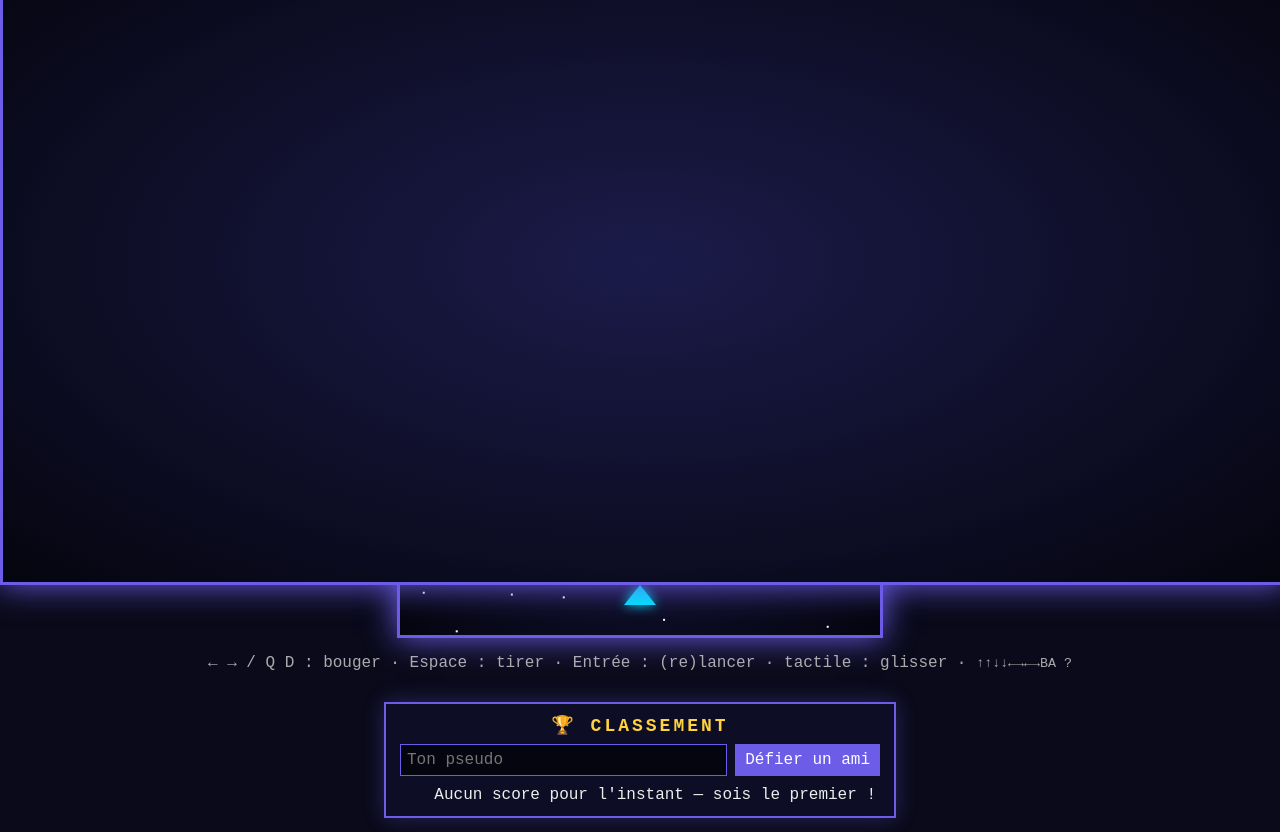
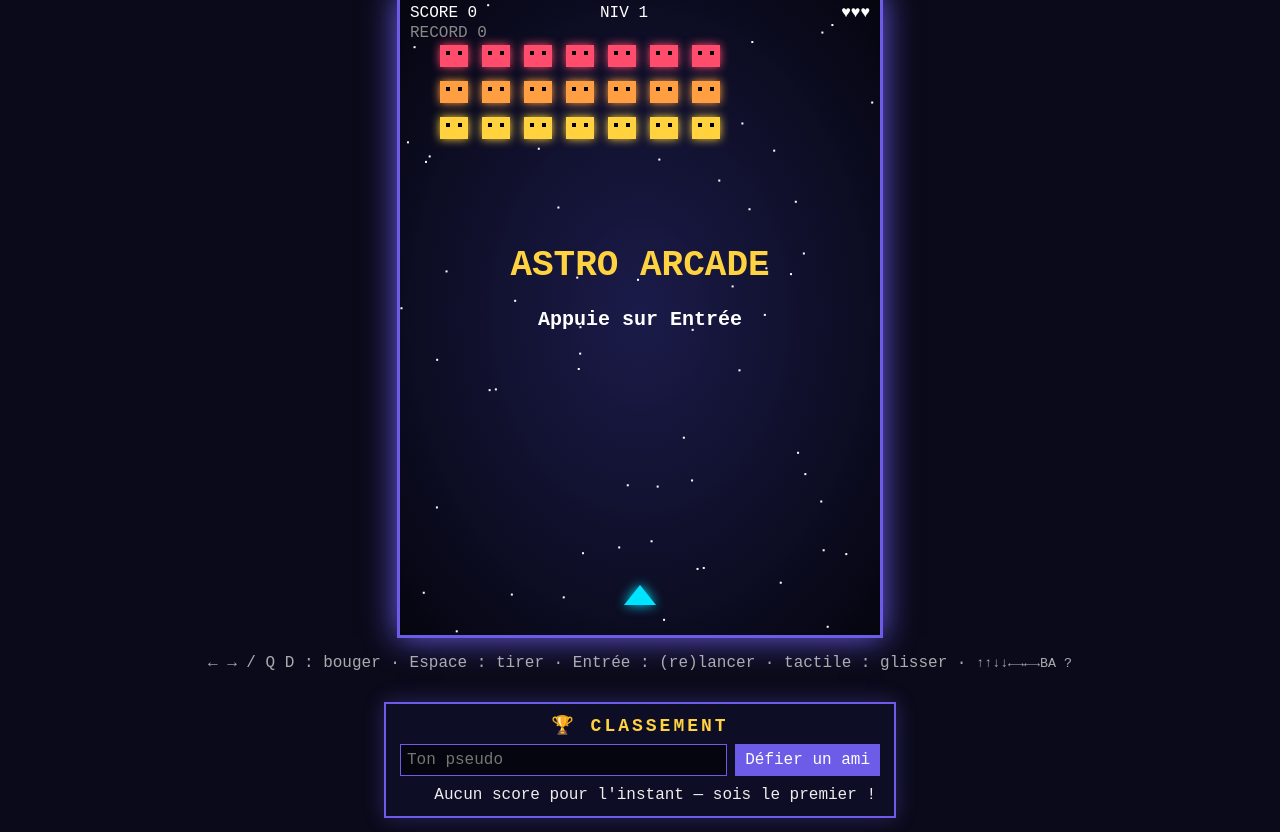
Before and after one commit to LeNigloNarvalo/chat-builds-it, a website: page index.html in a window 1280 px wide. Shown: the part 61-893 px from the top of the page. Drawn offline with Linux system fonts and the light colour scheme.

Commit message:
fix: l'effet plein écran masquait le jeu
La règle générique canvas{background,border} s'appliquait aussi à #fx (z-index 99) : un voile opaque recouvrait tout le jeu.

```diff
--- a/index.html
+++ b/index.html
@@ -13,7 +13,7 @@ p{opacity:.7}
 #hs tr.me{color:#00e5ff;font-weight:bold}#hs .row{display:flex;gap:8px;margin-bottom:8px}
 #hs input{flex:1;background:#05050f;color:#fff;border:1px solid #6c5ce7;padding:6px;font:inherit}
 #hs button{background:#6c5ce7;color:#fff;border:0;padding:6px 10px;font:inherit;cursor:pointer}
-#fx{position:fixed;inset:0;width:100vw;height:100vh;pointer-events:none;z-index:99}
+#fx{position:fixed;inset:0;width:100vw;height:100vh;max-width:none;max-height:none;pointer-events:none;z-index:99;background:none;border:0;box-shadow:none}
 #boss{position:fixed;left:50%;transform:translateX(-50%);bottom:8px;z-index:98;display:none;gap:8px;background:#1a0010ee;border:2px solid #ff4d6d;padding:8px;box-shadow:0 0 24px #ff4d6d}
 #boss button{background:#2a0a20;color:#fff;border:1px solid #ff4d6d;padding:6px 8px;font:inherit;cursor:pointer;position:relative;overflow:hidden;min-width:96px}
 #boss button i{position:absolute;left:0;bottom:0;height:4px;background:#ffd23f;width:0}
```
